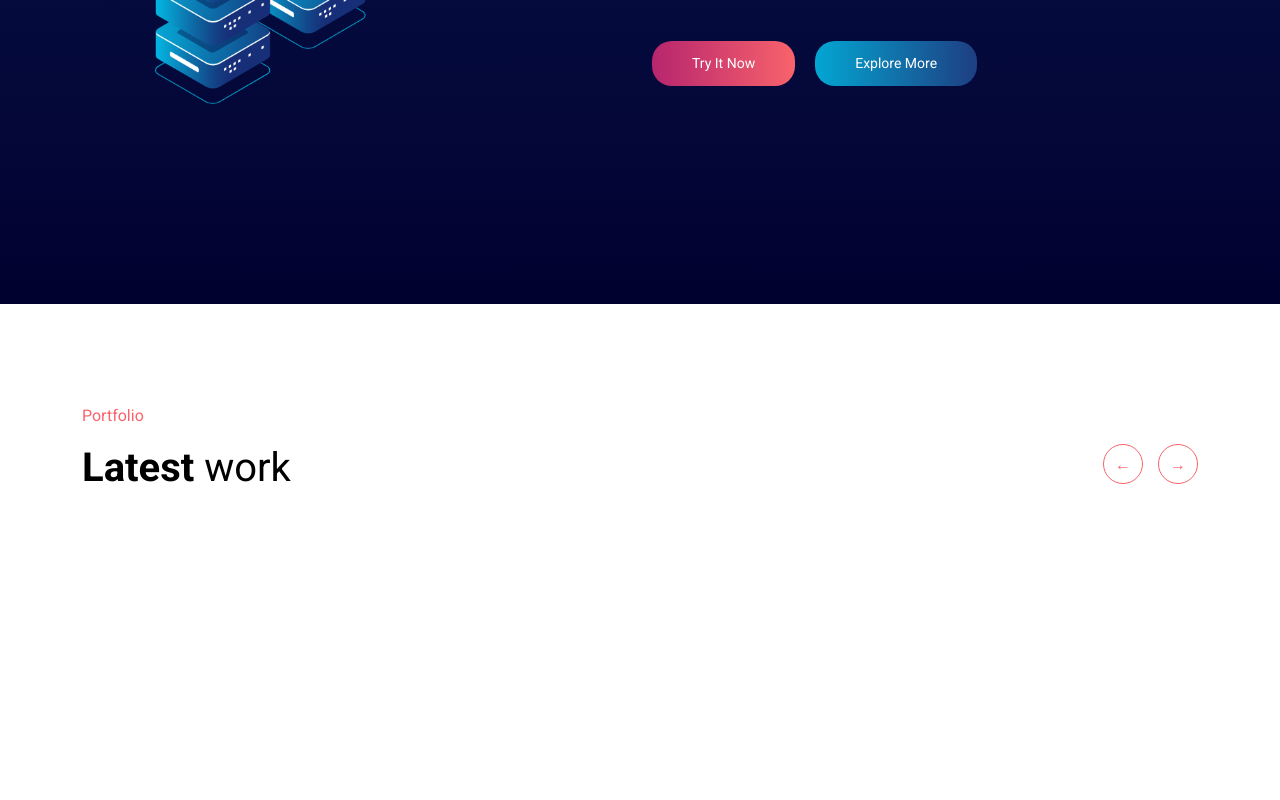
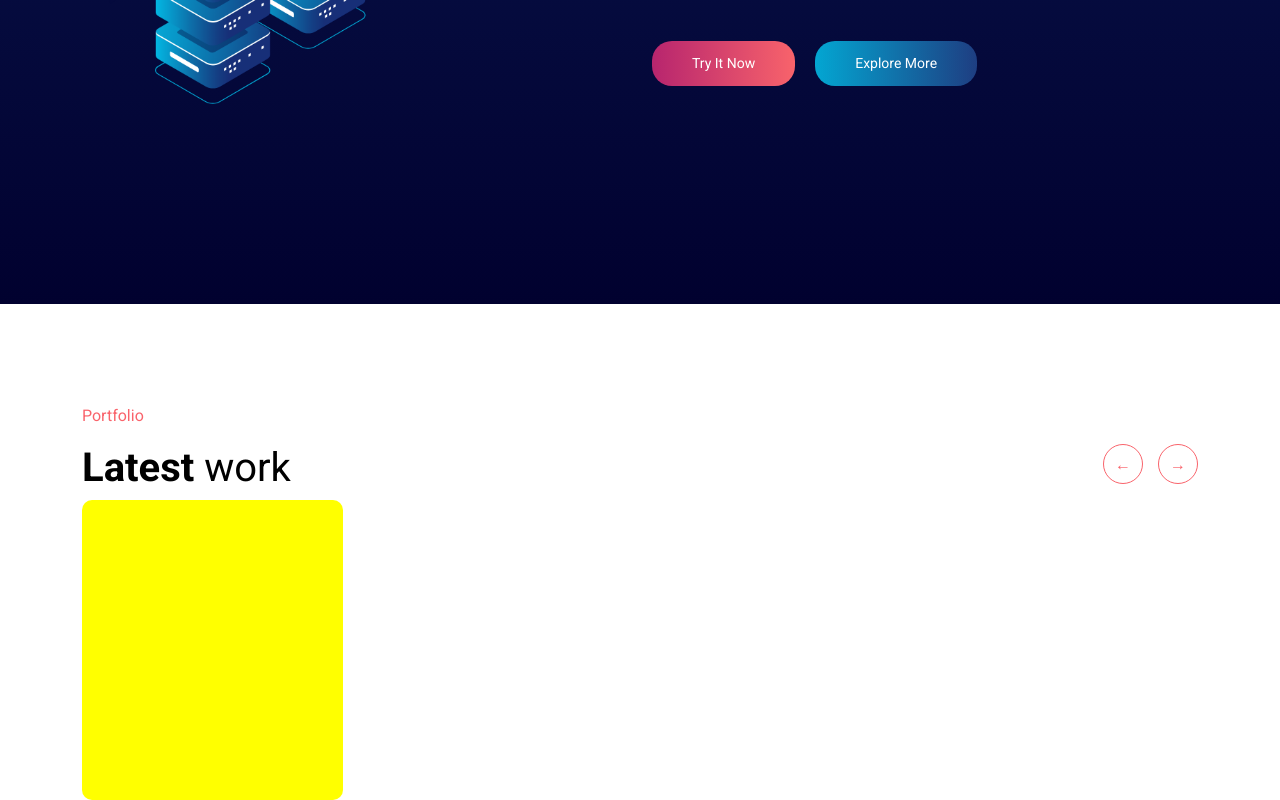
Before and after one commit to Evanflow89/proj-html-vuejs, a Vue app: page / in a window 1280 px wide. Shown: the part 1929-2729 px from the top of the page. Before the commit the page ends 2429 px from the top, so only its background shows below. Built offline with nearby package versions, Linux system fonts and the light colour scheme.

Commit message:
added card layout

```diff
--- /dev/null
+++ b/src/components/commons/LatestCard.vue
@@ -0,0 +1,22 @@
+<template>
+  <section class="latest_cards">
+    <div class="work_card"></div>
+  </section>
+</template>
+
+<script>
+export default {
+  name: "LatestCard",
+};
+</script>
+
+<style lang="scss">
+.latest_cards {
+  .work_card {
+    height: 18.75rem;
+    width: 100%;
+    border-radius: 10px;
+    background-color: yellow;
+  }
+}
+</style>
--- a/src/components/sections/GrowBusiness.vue
+++ b/src/components/sections/GrowBusiness.vue
@@ -4,7 +4,7 @@
       <div class="row">
         <div class="col-6 d-flex justify-content-center">
           <div class="img_back">
-            <img src="../../assets/style/images/men-data.png" alt="" />
+            <img src="../../assets/style/images/men-data.png" alt="Men Data" />
           </div>
         </div>
         <div class="col-6 d-flex flex-column justify-content-center">
--- a/src/components/sections/LatestWork.vue
+++ b/src/components/sections/LatestWork.vue
@@ -12,11 +12,20 @@
         </div>
       </div>
     </div>
+    <div class="container">
+      <div class="row">
+        <div class="col-3">
+          <latest-card />
+        </div>
+      </div>
+    </div>
   </section>
 </template>
 
 <script>
+import LatestCard from "../commons/LatestCard.vue";
 export default {
+  components: { LatestCard },
   name: "LatestWork",
 };
 </script>
```
